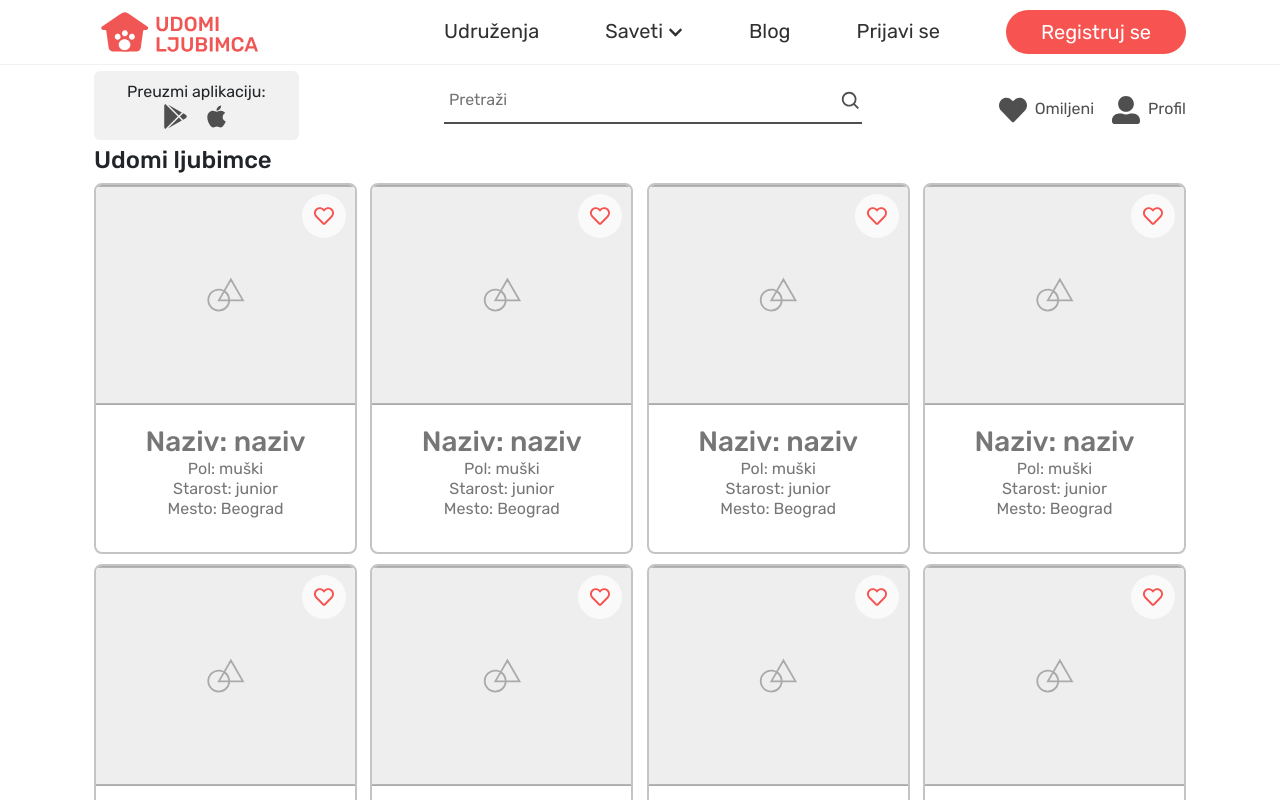
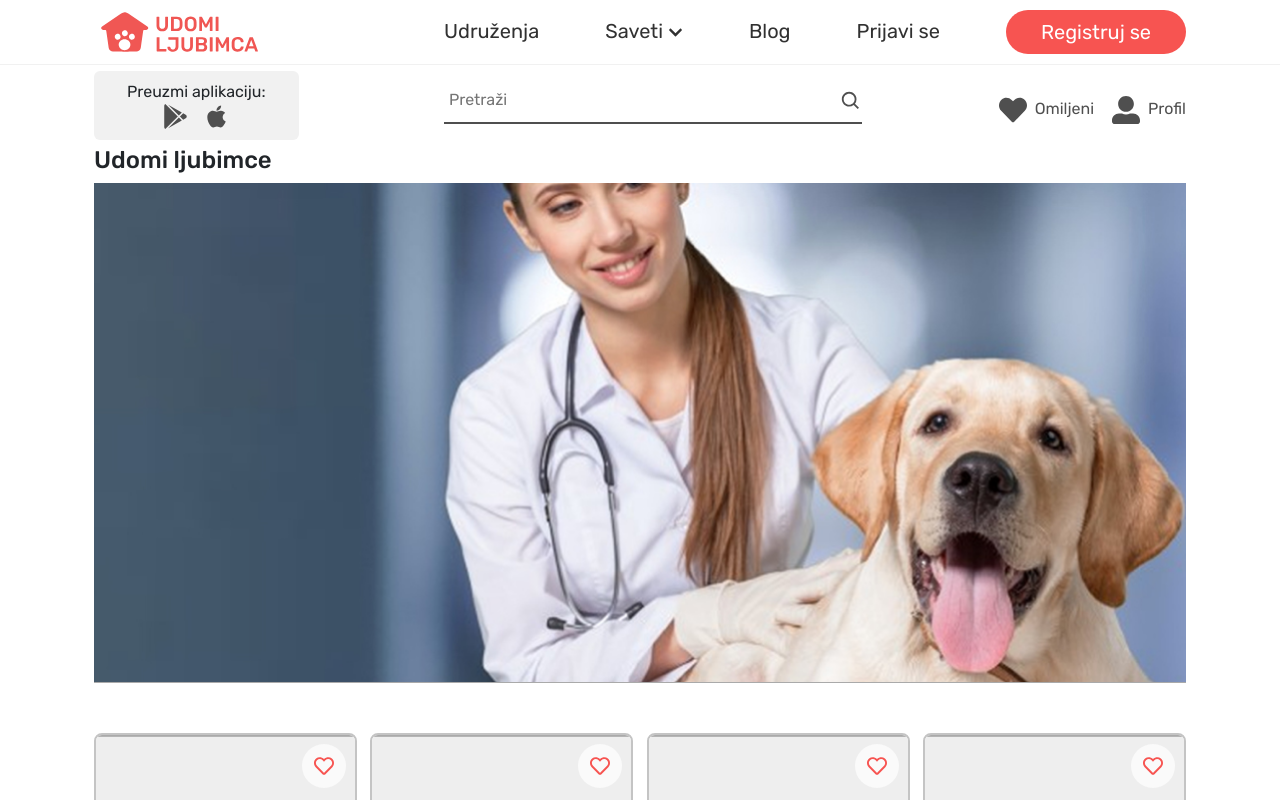
Before and after one commit to udomiljubimca/udomiljubimca-frontend, a React (Create React App) app in the folder frontend/: page / in a window 1280 px wide. Shown: the top 800 px of the page. Built offline with nearby package versions, Linux system fonts and the light colour scheme.

Commit message:
add photo

```diff
--- /dev/null
+++ b/frontend/src/components/homepageImage/HomepageImage.css
@@ -0,0 +1,10 @@
+.homepageImage {
+  border-bottom: 1px solid #aaaaaa;
+  padding: 100px 0 95px 0;
+  background-position: center;
+  background-size: cover;
+  background-repeat: no-repeat;
+  margin-bottom: 50px;
+  min-height: 500px;
+
+}
--- /dev/null
+++ b/frontend/src/components/homepageImage/HomepageImage.js
@@ -0,0 +1,15 @@
+import React from "react"
+import './HomepageImage.css'
+
+
+const HomepageImage = ({background}) => {
+    return (
+        <div className="homepageImage"
+        style={{ backgroundImage: `url(${background})` }}
+        >
+
+        </div>
+    )
+}
+
+export default HomepageImage
--- a/frontend/src/pages/HomePage.js
+++ b/frontend/src/pages/HomePage.js
@@ -3,11 +3,18 @@ import Cards from "../components/PetCard/Pets";
 import Testimonials from "../components/Testimanials/Testimonials";
 import KakoUdomitiLjubimca from "../components/KakoUdomitiLjubimca/KakoUdomitiLjubimca";
 import BlogCard from "../components/Blog/BlogCard";
+import HomepageImage from "../components/homepageImage/HomepageImage";
+import vetBg from "../assets/vethero.png";
+
+
 
 const HomePage = ({ podaci, like, blogPosts }) => {
   return (
     <div className="container">
       <h4>Udomi ljubimce</h4>
+
+      <HomepageImage background={vetBg}/>
+
       <Cards ljubimci={podaci} isLike={like} />
 
       <Testimonials />
```
Also changed, not shown: 1 other file (tests, documents, lock files or other folders).
